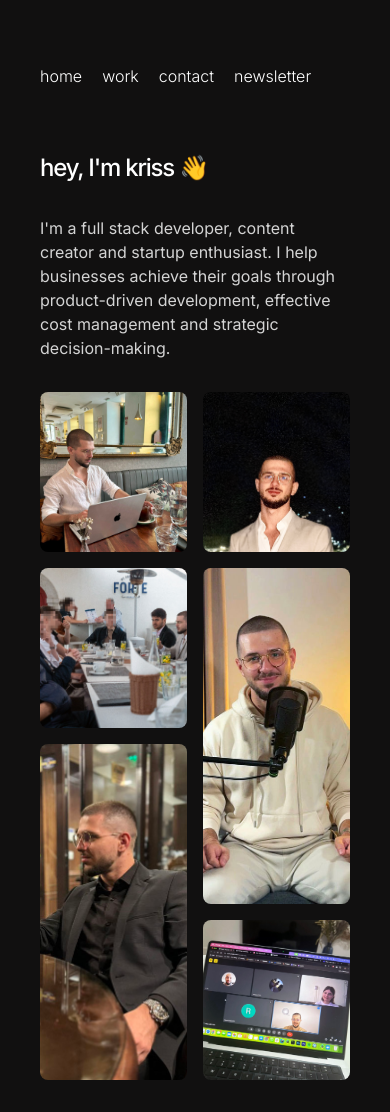
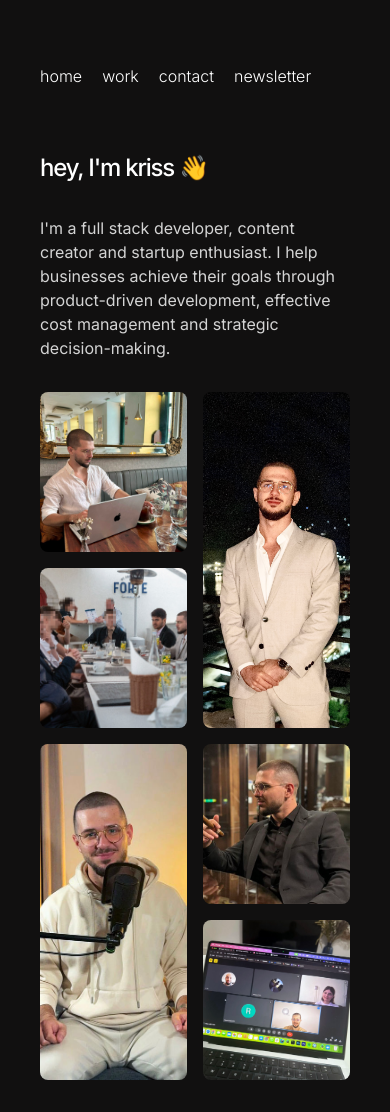
Before and after one commit to krissgardner/krissgardner.com, a Next.js app: page / in a window 390 px wide. Built offline with nearby package versions, Linux system fonts and the light colour scheme.

Commit message:
Update layouts

```diff
--- a/components/Gallery.tsx
+++ b/components/Gallery.tsx
@@ -20,14 +20,14 @@ const Gallery = () => {
           className="rounded-lg object-cover"
         />
       </div>
-      <div className="relative sm:row-span-2 row-span-1">
+      <div className="relative row-span-2">
         <Image
           alt="Me at a networking event with other freelancers."
           src={evening}
           fill
           sizes="(max-width: 768px) 213px, 33vw"
           priority
-          className="rounded-lg object-cover object-top sm:object-center"
+          className="rounded-lg object-cover object-center"
         />
       </div>
       <div className="relative">
@@ -47,17 +47,17 @@ const Gallery = () => {
           fill
           sizes="(max-width: 768px) 213px, 33vw"
           priority
-          className="rounded-lg object-cover sm:object-center"
+          className="rounded-lg object-cover"
         />
       </div>
-      <div className="relative row-span-2">
+      <div className="relative row-span-1 sm:row-span-2">
         <Image
           alt="Me holding a weekly Q&A with some of my students."
           src={lounge}
           fill
           sizes="(max-width: 768px) 213px, 33vw"
           priority
-          className="rounded-lg object-cover"
+          className="rounded-lg object-cover object-top sm:object-center"
         />
       </div>
       <div className="relative h-40">
```
Also changed, not shown: public/lounge.jpeg.
